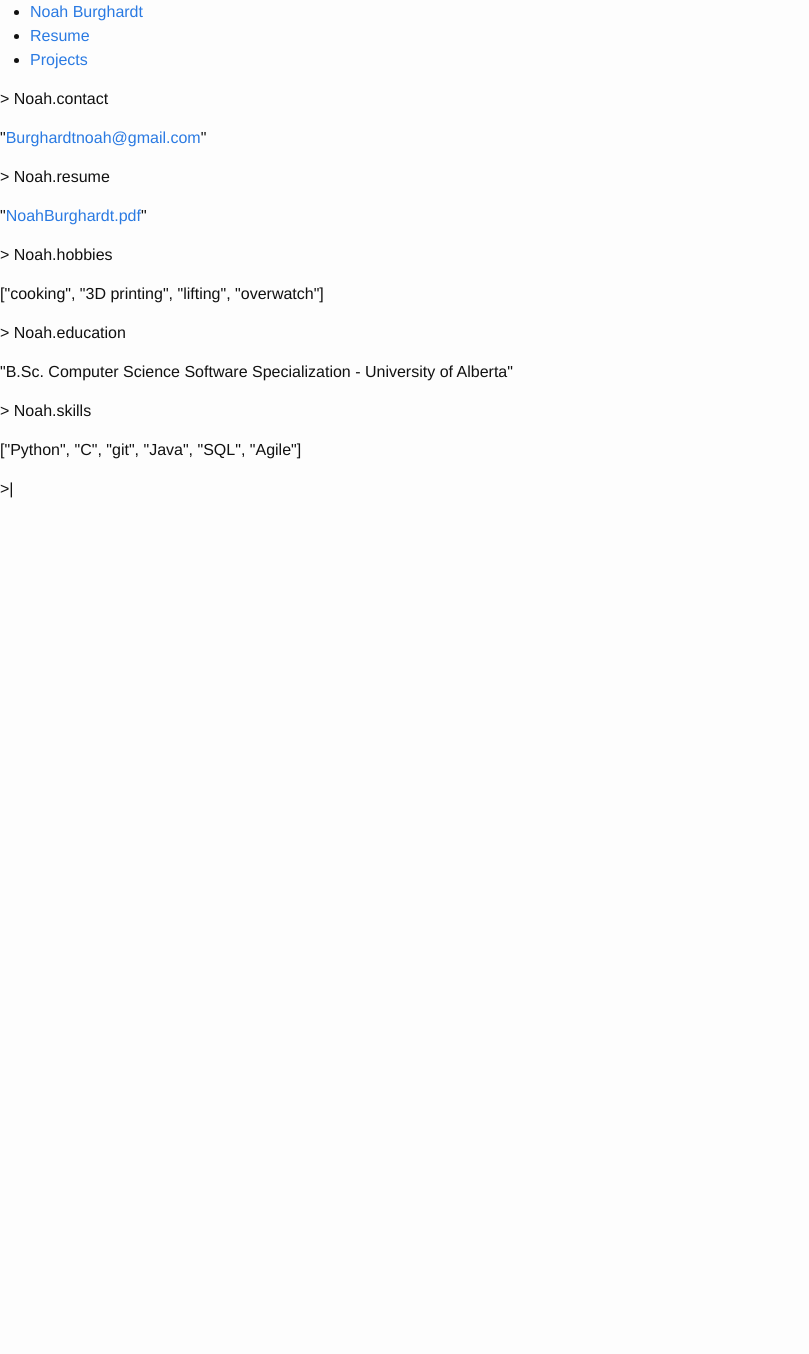
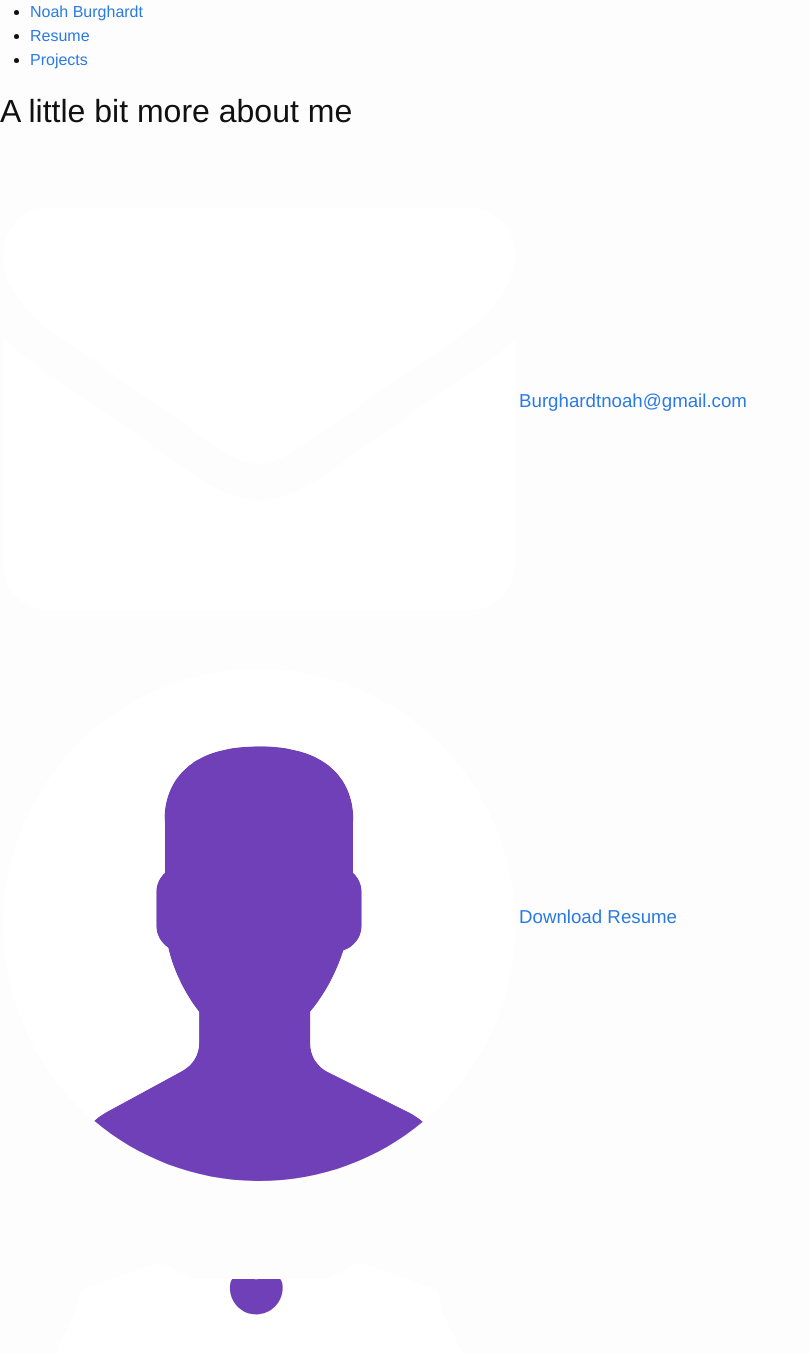
Before and after one commit to haondt/haondt.github.io, a Jekyll site: the page pages/aboutme.html, which Jekyll copies as it is, in a window 1280 px wide and 1400 px high. Shown: the top 1354 px of the window, without its empty margins (0-809 px from the left). Built offline with Jekyll 4.4.1, drawn with Linux system fonts in a browser that asks for light colours; some of the changed text lies outside the part shown.

Commit message:
changed resume style

```diff
--- a/pages/aboutme.html
+++ b/pages/aboutme.html
@@ -15,20 +15,35 @@
 		</div>
 	</head>
 	<body>
-		<!-- pseudo commandline -->
-		<div class="cli centerContent">
-			<div class="cliFill"></div>
-			<div class="cliIn"><p>&gt; Noah.contact</p></div>
-			<div class="cliOut"><p>"<a href="mailto:BurghardtNoah@gmail.com?">Burghardtnoah@gmail.com</a>"</p></div>
-			<div class="cliIn"><p>&gt; Noah.resume</p></div>
-			<div class="cliOut"><p>"<a href="../doc/NoahBurghardt.pdf">NoahBurghardt.pdf</a>"</p></div>
-			<div class="cliIn"><p>&gt; Noah.hobbies</p></div>
-			<div class="cliOut"><p>["cooking", "3D printing", "lifting", "overwatch"]</p></div>
-			<div class="cliIn"><p>&gt; Noah.education</p></div>
-			<div class="cliOut"><p>"B.Sc. Computer Science Software Specialization - University of Alberta"</p></div>
-			<div class="cliIn"><p>&gt; Noah.skills</p></div>
-			<div class="cliOut"><p>["Python", "C", "git", "Java", "SQL", "Agile"]</p></div>
-			<div class="cliEnd cliIn"><p>&gt;|</p></div>
+		<!-- Title -->
+		<div class="Title">
+			<h1>A little bit more about me</h1>
+		</div>
+
+		<!-- Resume contents -->
+		<div class="resumeContent">
+				<table>
+					<tr>
+						<td><img src="./mail.svg" title="Contact"</td>
+						<td><h3><a href="mailto:Burghardtnoah@gmail.com?">Burghardtnoah@gmail.com</a></h3></td>
+					</tr>
+					<tr>
+						<td><img src="./resume.svg" title="Resume"/></td>
+						<td><h3><a href="../doc/NoahBurghardt.pdf">Download Resume</a></h3></td>
+					</tr>
+					<tr>
+						<td><img src="./hobbies.svg" title="Hobbies"/></td>
+						<td><h3><p>Cooking, 3D Printing, Lifting, Piano, Overwatch</p></h3></td>
+					</tr>
+					<tr>
+						<td><img src="./education.svg" title="Education"/></td>
+						<td><h3><p>B.Sc. Computer Science Software Specialization - University of Alberta 2021</p></h3></td>
+					</tr>
+					<tr>
+						<td><img src="./skills.svg" title="Skills"/></td>
+						<td><h3><p>Python, C, C#, Git, Java, SQL, Agile</p></h3></td>
+					</tr>
+				</table>
 		</div>
 	</body>
 </html>
--- a/pages/projects/projects.html
+++ b/pages/projects/projects.html
@@ -15,6 +15,11 @@
 		</div>
 	</head>
 	<body>
+		<!-- title -->
+		<div class="Title">
+			<h1>Projects of mine</h1>
+		</div>
+
 		<div class="projectContent">
 			<div class="smallContent">
 				<h1>This site</h1>
```
Also changed, not shown: css/main.css (+44 -32 lines), pages/1.svg (added), pages/education.svg (added), pages/hobbies.svg (added), pages/mail.svg (added), pages/resume.svg (added), pages/skills.svg (added).
